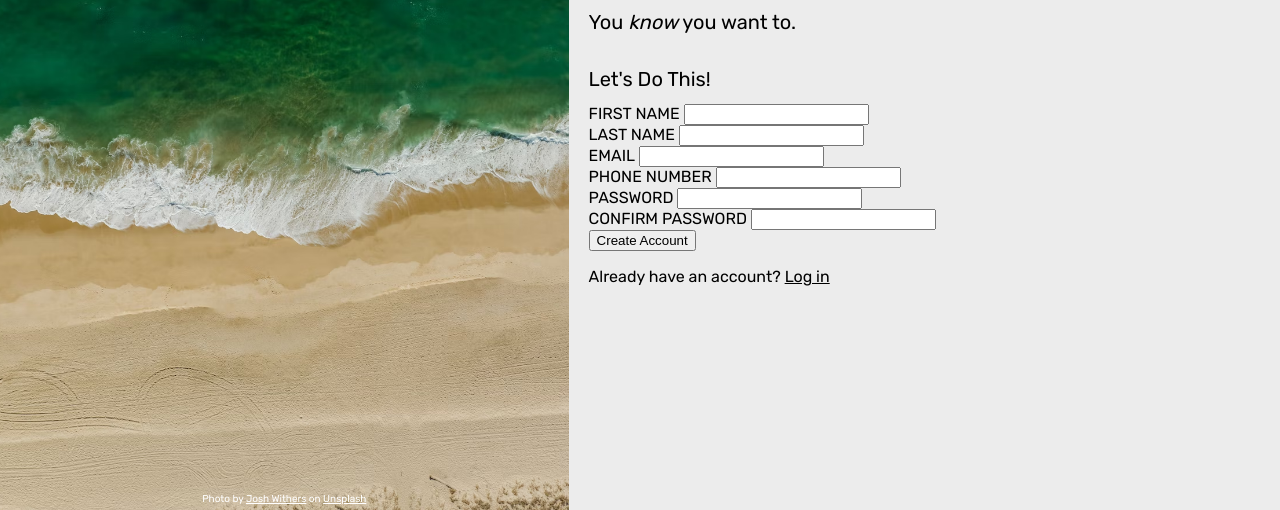
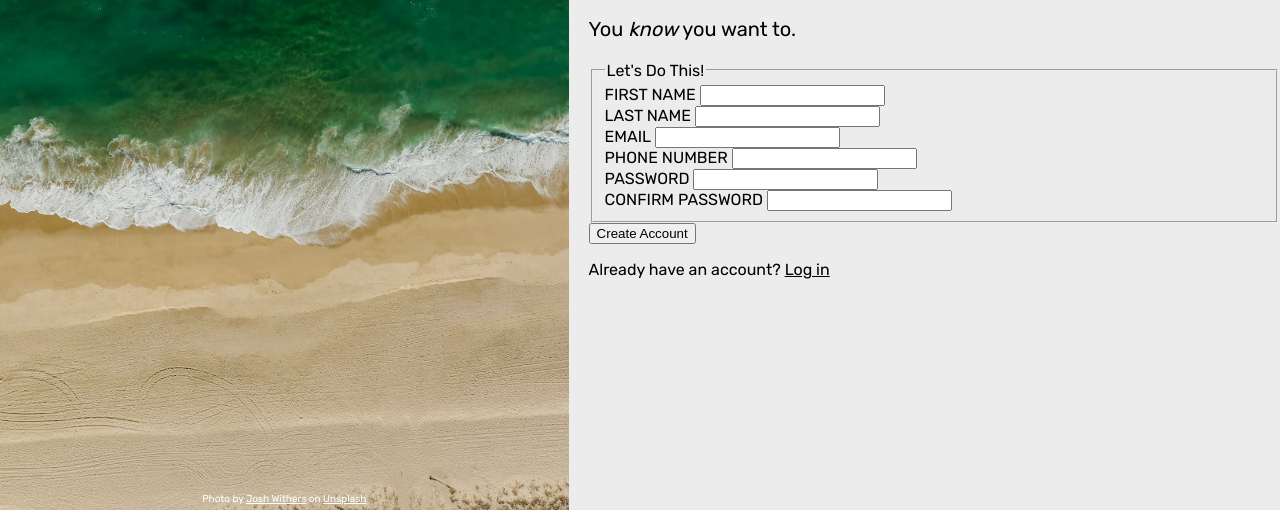
Before and after one commit to VictorOmboke/odin-sign-up-form, a plain HTML site: page index.html in a window 1280 px wide. Shown: the part 290-800 px from the top of the page. Drawn offline with Linux system fonts and the light colour scheme.

Commit message:
Replace h1 with fieldset and legend form controls

```diff
--- a/index.html
+++ b/index.html
@@ -41,7 +41,8 @@
         </div>
 
         <form action="" method="post">
-            <h1>Let's Do This!</h1>
+            <fieldset>
+                <legend>Let's Do This!</legend>
 
                 <div>
                     <label for="first_name">FIRST NAME</label>
@@ -72,6 +73,7 @@
                     <label for="confirm_password">CONFIRM PASSWORD</label>
                     <input type="password" id="confirm_password" name="confirm_password">
                 </div>
+            </fieldset>
         </form>
 
         <div class="footer-sign-up">
```
Lines whose indentation alone changed are shown as unchanged.
